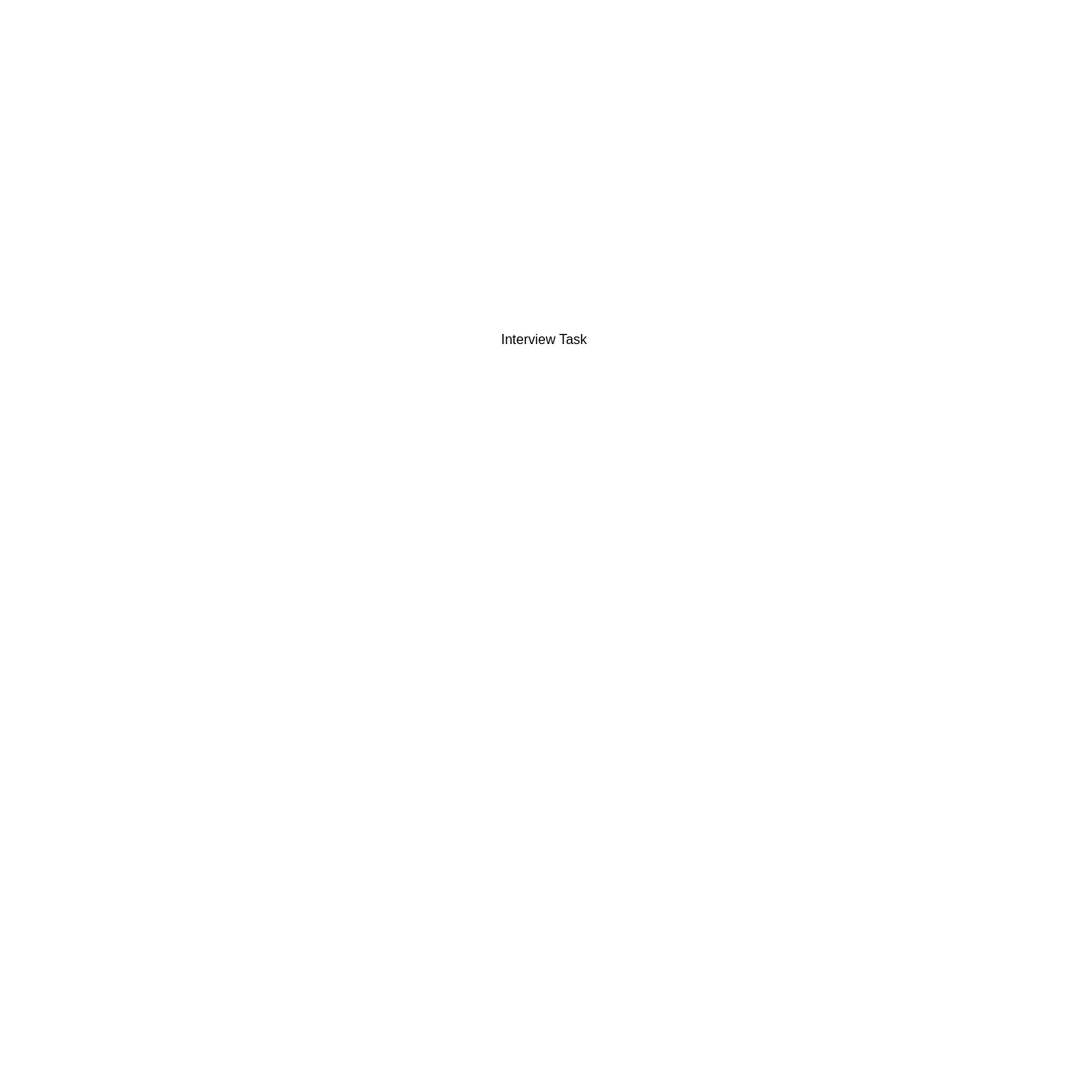
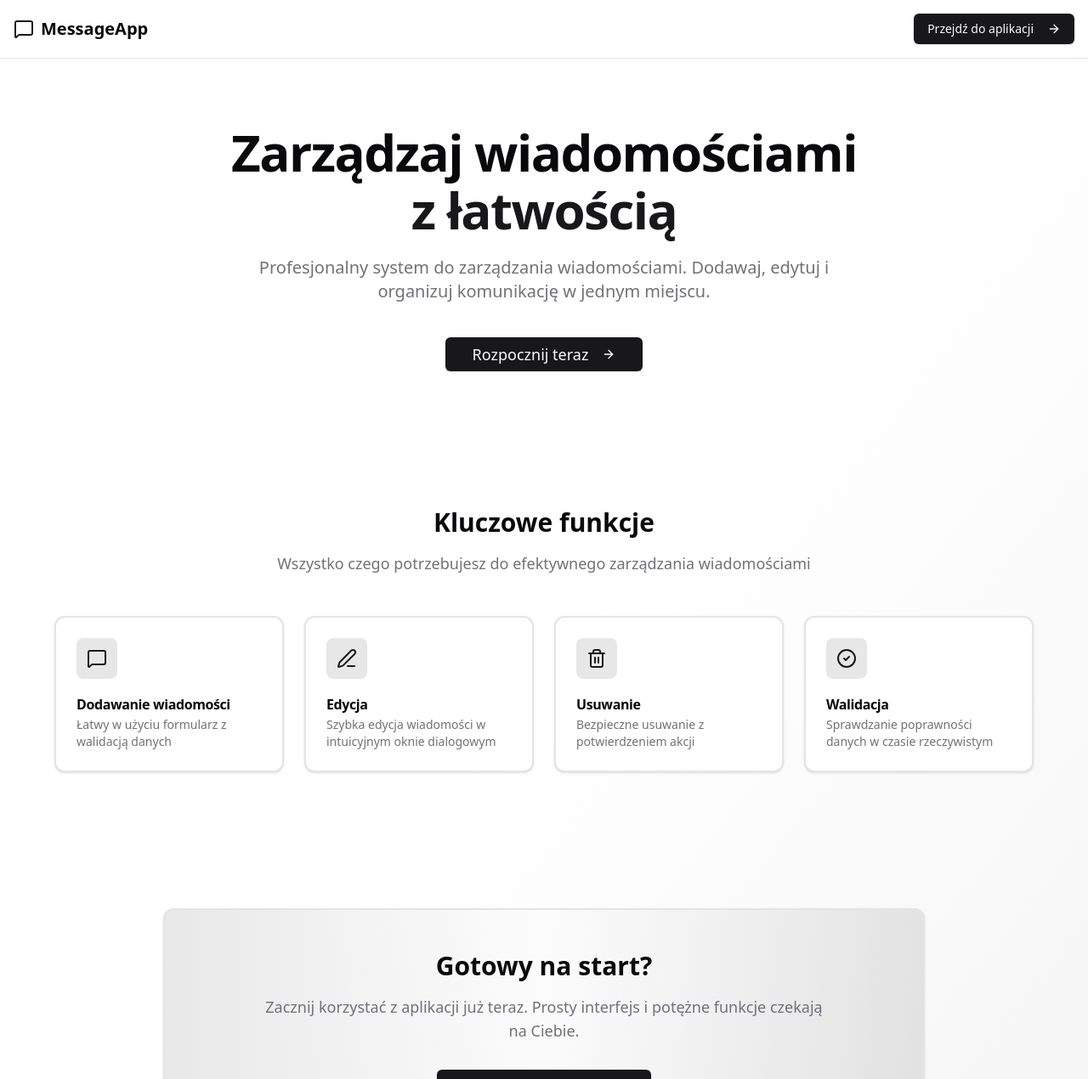
Before and after one commit to Prispajer/messages-board, a Next.js app in the folder frontend/: page / in a window 1280 px wide. Shown: the top 1270 px of the page at 85% size. Before the commit the page ends 800 px from the top, so only its background shows below. Built offline with nearby package versions, Linux system fonts and the light colour scheme; a web font is replaced by a local one.

Commit message:
feat(frontend): add main layout with layout providers and landing page components

```diff
--- /dev/null
+++ b/frontend/app/(main)/page.tsx
@@ -0,0 +1,19 @@
+import Navigation from "@/components/main/Navigation";
+import HeroSection from "@/components/main/HeroSection";
+import FeaturesSection from "@/components/main/FeaturesSection";
+import CtaSection from "@/components/main/CtaSection";
+import Footer from "@/components/main/Footer";
+
+const MainPage = () => {
+    return (
+        <div className="min-h-screen bg-gradient-to-br from-background via-background to-muted">
+            <Navigation/>
+            <HeroSection/>
+            <FeaturesSection/>
+            <CtaSection/>
+            <Footer/>
+        </div>
+    );
+};
+
+export default MainPage;
--- a/frontend/app/layout.tsx
+++ b/frontend/app/layout.tsx
@@ -1,21 +1,23 @@
-import type { Metadata } from "next";
+import React from "react";
+import type {Metadata} from "next";
+import ReduxProvider from "@/store/Provider";
 import localFont from "next/font/local";
 import "./globals.css";
 
 const geistSans = localFont({
-  src: "./fonts/GeistVF.woff",
+    src: "../public/fonts/GeistVF.woff",
     variable: "--font-geist-sans",
     weight: "100 900",
 });
 const geistMono = localFont({
-  src: "./fonts/GeistMonoVF.woff",
+    src: "../public/fonts/GeistMonoVF.woff",
     variable: "--font-geist-mono",
     weight: "100 900",
 });
 
 export const metadata: Metadata = {
-  title: "Create Next App",
-  description: "Generated by create next app",
+    title: "Messages Board",
+    description: "Prosta aplikacja do dodawania, edytowania i usuwania wiadomości. Zbudowana w Next.js z RTK Query i ShadCN UI.",
 };
 
 export default function RootLayout({
@@ -25,10 +27,10 @@ export default function RootLayout({
 }>) {
     return (
         <html lang="en">
-      <body
-        className={`${geistSans.variable} ${geistMono.variable} antialiased`}
-      >
+        <body className={`${geistSans.variable} ${geistMono.variable} antialiased`}>
+        <ReduxProvider>
             {children}
+        </ReduxProvider>
         </body>
         </html>
     );
--- a/frontend/app/page.tsx
+++ /dev/null
@@ -1,9 +0,0 @@
-export default function Home() {
-  return (
-    <div className="grid grid-rows-[20px_1fr_20px] items-center justify-items-center min-h-screen p-8 pb-20 gap-16 sm:p-20 font-[family-name:var(--font-geist-sans)]">
-      <main className="flex flex-col gap-8 row-start-2 items-center sm:items-start">
-        Interview Task
-      </main>
-    </div>
-  );
-}
--- /dev/null
+++ b/frontend/components/main/CtaSection.tsx
@@ -0,0 +1,26 @@
+import {Card, CardContent} from "@/components/ui/card";
+import Link from "next/link";
+import {Button} from "@/components/ui/button";
+import {ArrowRight} from "lucide-react";
+
+const CtaSection = () => (
+     <section className="container mx-auto px-4 py-20">
+        <Card className="max-w-4xl mx-auto bg-gradient-to-r from-primary/10 via-accent/10 to-primary/10 border-2">
+            <CardContent className="pt-12 pb-12 text-center">
+                <h2 className="text-3xl font-bold mb-4">Gotowy na start?</h2>
+                <p className="text-muted-foreground text-lg mb-8 max-w-2xl mx-auto">
+                    Zacznij korzystać z aplikacji już teraz. Prosty interfejs i potężne funkcje
+                    czekają na Ciebie.
+                </p>
+                <Link href="/messages">
+                    <Button size="lg" className="text-lg px-10">
+                        Otwórz aplikację
+                        <ArrowRight className="ml-2 h-5 w-5" />
+                    </Button>
+                </Link>
+            </CardContent>
+        </Card>
+    </section>
+)
+
+export default CtaSection;
--- /dev/null
+++ b/frontend/components/main/FeatureCard.tsx
@@ -0,0 +1,18 @@
+import React from "react";
+import {Card, CardDescription, CardHeader, CardTitle} from "@/components/ui/card";
+
+const FeatureCard = ({title, description, icon: Icon} : {title: string, description: string, icon: React.ComponentType<{className?: string}>}) => (
+    <Card className="border-2 hover:border-primary transition-colors">
+        <CardHeader>
+            <div className="h-12 w-12 rounded-lg bg-primary/10 flex items-center justify-center mb-4">
+                <Icon className="h-6 w-6 text-primary" />
+            </div>
+            <CardTitle>{title}</CardTitle>
+            <CardDescription>
+                {description}
+            </CardDescription>
+        </CardHeader>
+    </Card>
+)
+
+export default FeatureCard;
--- /dev/null
+++ b/frontend/components/main/FeaturesSection.tsx
@@ -0,0 +1,21 @@
+import {CheckCircle2, Edit3, MessageSquare, Trash2} from "lucide-react";
+import FeatureCard from "@/components/main/FeatureCard";
+
+const FeaturesSection = () => (
+     <section className="container mx-auto px-4 py-20">
+        <div className="text-center mb-12">
+            <h2 className="text-3xl font-bold mb-4">Kluczowe funkcje</h2>
+            <p className="text-muted-foreground text-lg">
+                Wszystko czego potrzebujesz do efektywnego zarządzania wiadomościami
+            </p>
+        </div>
+        <div className="grid md:grid-cols-2 lg:grid-cols-4 gap-6 max-w-6xl mx-auto">
+            <FeatureCard title={"Dodawanie wiadomości"} description={"Łatwy w użyciu formularz z walidacją danych"} icon={MessageSquare}/>
+            <FeatureCard title={"Edycja"} description={"Szybka edycja wiadomości w intuicyjnym oknie dialogowym"} icon={Edit3} />
+            <FeatureCard title={"Usuwanie"} description={"Bezpieczne usuwanie z potwierdzeniem akcji"} icon={Trash2} />
+            <FeatureCard title={"Walidacja"} description={"Sprawdzanie poprawności danych w czasie rzeczywistym"} icon={CheckCircle2}/>
+        </div>
+    </section>
+)
+
+export default FeaturesSection;
--- /dev/null
+++ b/frontend/components/main/Footer.tsx
@@ -0,0 +1,8 @@
+const Footer = () => (
+    <footer className="border-t bg-card/50 backdrop-blur-sm mt-20">
+    <div className="container mx-auto px-4 py-8 text-center text-muted-foreground">
+        <p>© 2025 MessageApp. Aplikacja do zarządzania wiadomościami.</p>
+    </div>
+</footer>)
+
+export default Footer;
--- /dev/null
+++ b/frontend/components/main/HeroSection.tsx
@@ -0,0 +1,28 @@
+import Link from "next/link";
+import {Button} from "@/components/ui/button";
+import {ArrowRight} from "lucide-react";
+
+const HeroSection = () => (
+    <section className="container mx-auto px-4 py-20 text-center">
+        <div className="max-w-3xl mx-auto space-y-6">
+            <h1 className="text-5xl md:text-6xl font-bold tracking-tight">
+                Zarządzaj wiadomościami
+                <span className="block text-primary mt-2">z łatwością</span>
+            </h1>
+            <p className="text-xl text-muted-foreground max-w-2xl mx-auto">
+                Profesjonalny system do zarządzania wiadomościami. Dodawaj, edytuj i organizuj
+                komunikację w jednym miejscu.
+            </p>
+            <div className="flex gap-4 justify-center pt-4">
+                <Link href="/messages">
+                    <Button size="lg" className="text-lg px-8">
+                        Rozpocznij teraz
+                        <ArrowRight className="ml-2 h-5 w-5" />
+                    </Button>
+                </Link>
+            </div>
+        </div>
+    </section>
+)
+
+export default HeroSection;
--- /dev/null
+++ b/frontend/components/main/Navigation.tsx
@@ -0,0 +1,20 @@
+import {ArrowRight, MessageSquare} from "lucide-react";
+import Link from "next/link";
+import {Button} from "@/components/ui/button";
+
+const Navigation = () => (   <nav className="border-b bg-card/50 backdrop-blur-sm sticky top-0 z-50">
+    <div className="container mx-auto px-4 py-4 flex justify-between items-center">
+        <div className="flex items-center gap-2">
+            <MessageSquare className="h-6 w-6 text-primary" />
+            <span className="font-bold text-xl">MessageApp</span>
+        </div>
+        <Link href="/messages">
+            <Button>
+                Przejdź do aplikacji
+                <ArrowRight className="ml-2 h-4 w-4" />
+            </Button>
+        </Link>
+    </div>
+</nav>)
+
+export default Navigation;
```
Lines whose indentation alone changed are shown as unchanged.
